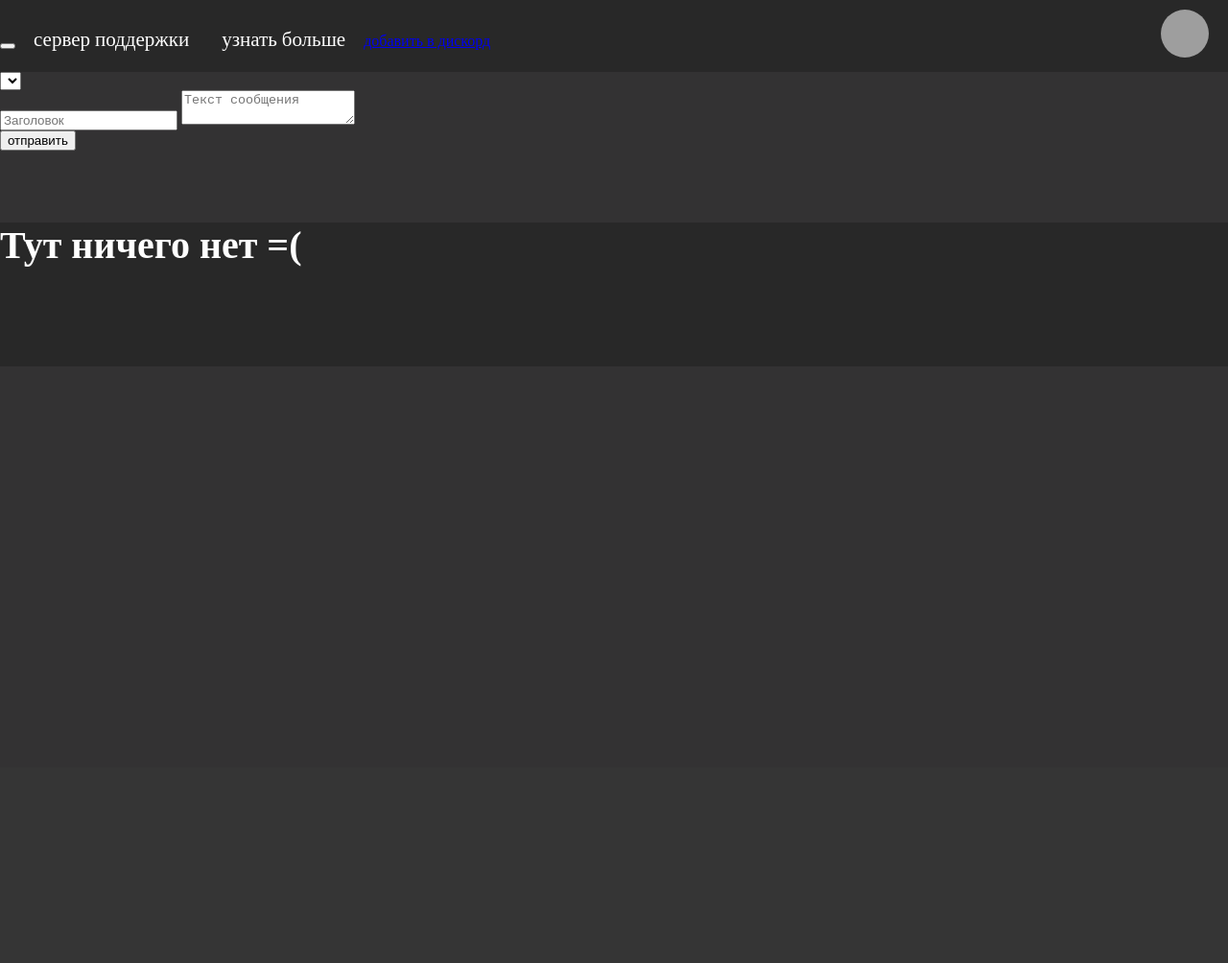
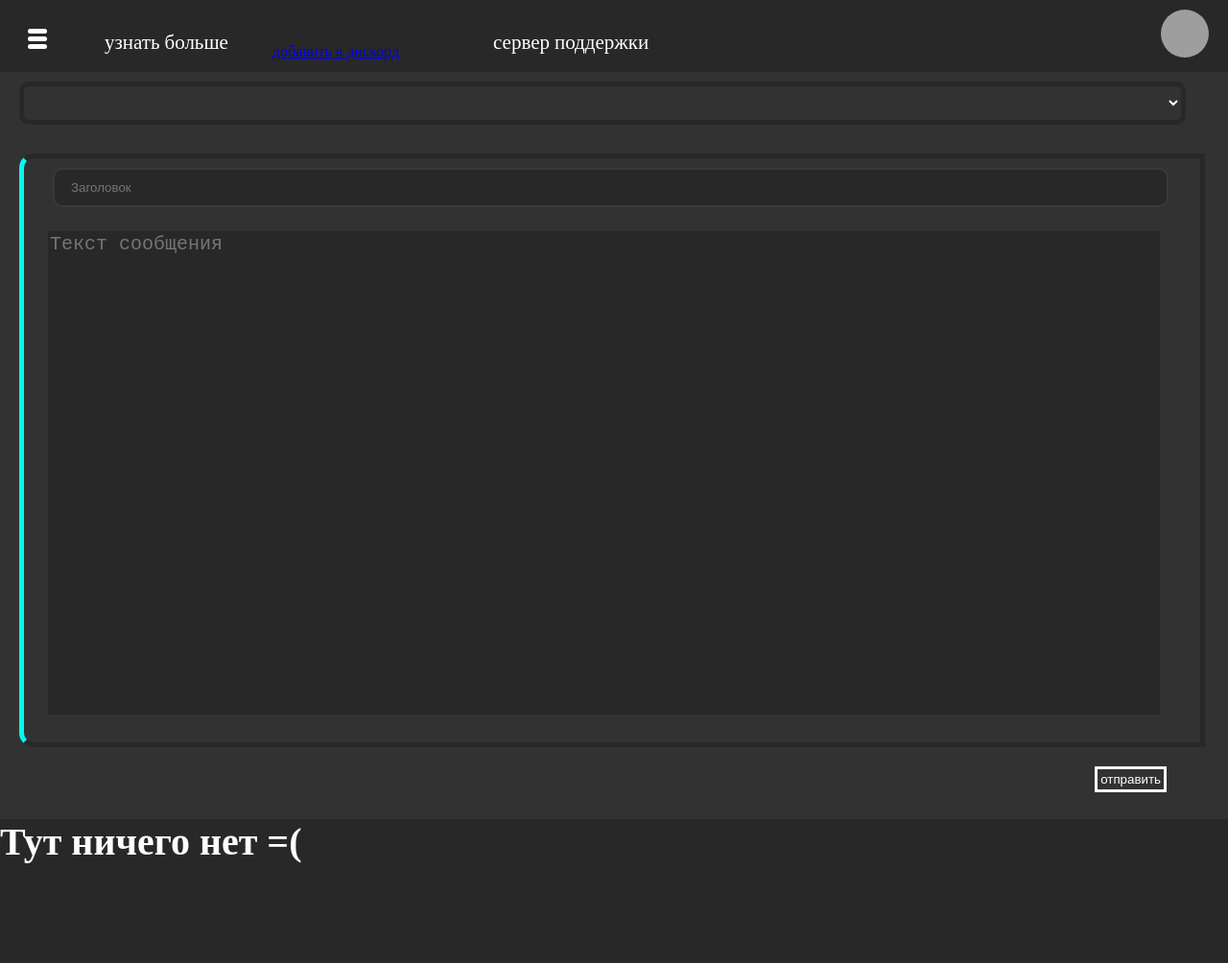
Before and after one commit to zeka2007/QwithuBotDashboard, a Flask app: template templates/embeds.html in a window 1280 px wide. Shown: the whole page at 96% size. Before the commit the page ends 800 px from the top, so only its background shows below. Run offline with Flask 2, Linux system fonts and the light colour scheme; the template is opened without the code that fills it, so the values that code supplies are empty; grey boxes are pictures that could not be loaded.

Commit message:
Add files via upload

```diff
--- a/static/css/stule.css
+++ b/static/css/stule.css
@@ -1,3 +1,234 @@
+.preloader{
+  position: fixed;
+  left: 0;
+  top: 0;
+  height: 100%;
+  width:  100%;
+  background: #282828;
+  z-index: 3;
+  transition: 1s all;
+  opacity: 1;
+  visibility: visible;
+}
+
+
+
+
+
+
+
+input[type="color"] {
+  -webkit-appearance: none;
+  border: none;
+  background: #fff;
+  width: 50px;
+  height: 50px;
+  border-radius: 5px;
+  overflow: hidden;
+  outline: none;
+  cursor: pointer;
+  margin: 5px 30px;
+}
+
+
+/* -webkit */
+input[type="color"]::-webkit-color-swatch-wrapper {
+  padding: 0;
+}
+
+input[type="color"]::-webkit-color-swatch {
+  border: none;
+  border-radius: 5px;
+}
+
+
+/* firefox */
+input[type=color]::-moz-focus-inner {
+  border: none;
+  padding: 0;
+  border-radius: 50%;
+}
+
+input[type=color]::-moz-color-swatch {
+  border: none;
+  border-radius: 50%;
+  height: 140px;
+}
+
+
+
+
+
+.loader{
+  width: 75px;
+  height: 75px;
+  border: 10px solid #ffffff;
+  border-radius: 50%;
+  border-top-color: #0098FF;
+  position: absolute;
+  left: 50%;
+  top: 50%;
+  transform: translate(-50%, -50%);
+  animation: 2s spin infinite linear;
+}
+
+div.done{
+  opacity: 0;
+  visibility: hidden;
+}
+
+.invite_link{
+  text-decoration: none;
+  color: #ffffff;
+  padding: 10px;
+  border: 3px solid #ffffff;
+  text-align: center;
+  position: absolute;
+  right: 0;
+  margin-right: 13%;
+  margin-top: 30px;
+  font-family: fantasy;
+}
+
+.div_menu{
+  opacity: 0;
+  visibility: hidden;
+  position: absolute;
+  height: 100%;
+  width: 400px;
+  background-color: #282828;
+  margin: 0;
+  margin-left: 0;
+}
+
+div.show_menu{
+  opacity: 1;
+  visibility: visible;
+  left: 0;
+  animation: 1s menu 1 alternate;
+}
+div.hide_menu{
+  opacity: 1;
+  visibility: visible;
+
+  animation: 1s hide 1 alternate;
+
+}
+
+div.hide_el{
+  opacity: 0;
+  visibility: hidden;
+}
+
+@keyframes menu {
+  from{
+    margin-left: -50%;
+  }
+  to{
+    left: calc(0% - 0px);
+  }
+}
+@keyframes hide {
+  from{
+    left: calc(0% - 0px);
+  }
+  to{
+    left: -50%;
+  }
+
+}
+@keyframes spin{
+  from{
+    transform: translate(-50%, -50%) rotate(0deg);
+
+  }
+  to{
+    transform: translate(-50%, -50%) rotate(360deg);
+
+  }
+}
+@keyframes rotate_first_el{
+  from{
+    margin-left: 10px;
+    margin-top: 20px;
+    transform: rotate(0deg);
+
+  }
+  to{
+    margin-top: 20px;
+    margin-left: 10px;
+    transform: rotate(45deg);
+
+  }
+}
+@keyframes rotate_second_el{
+  from{
+    margin-left: 10px;
+    margin-top: -20px;
+    transform:  rotate(0deg); /*translate(-50%, -50%)*/
+
+  }
+  to{
+    margin-left: 10px;
+    margin-top: -20px;
+    transform: rotate(135deg);
+  }
+}
+
+/* div.rotate_first_el_class{
+  margin-left: 10px;
+  margin-top: 20px;
+  animation: 1s rotate_first_el 1 linear;
+}
+div.rotate_second_el_class{
+  margin-left: 10px;
+  margin-top: -20px;
+  animation: 1s rotate_second_el 1 linear;
+}
+div.rote_first{
+  margin-top: 20px;
+  margin-left: 10px;
+  transform: rotate(45deg);
+}
+div.rote_second{
+  margin-left: 10px;
+  margin-top: -20px;
+  transform: rotate(135deg);
+} */
+.ul_element{
+  font-family: Poppins;
+  color: #ffffff;
+  padding: 5px;
+  border: 3px solid #ffffff;
+  border-radius: 5px;
+  text-align: center;
+  margin: 10px 10px;
+  cursor: pointer;
+}
+.ul_element:hover{
+  background-color: #ffffff;
+  color: #000000;
+}
+
+
+#menu_btn{
+  height: 40px;
+  width: 40px;
+  background-color: #282828;
+  border: none;
+  margin: 20px;
+  border-radius: 10px;
+  cursor: pointer;
+
+}
+.first_line, .second_line, .thre_line{
+  background-color: #ffffff;
+  height: 5px;
+  width: 20px;
+  margin: 3px;
+  border-radius: 20px;
+}
+
 .nav_img{
   border-radius: 200px;
   height: 50px;
@@ -8,13 +239,33 @@
   margin: 10px 20px;
 }
 .nav_links{
-  display: inline-block;
+  /* display: inline-block; */
+  position: absolute;
   text-decoration: none;
   font-size: 21px;
-  margin: 23px 15px;
   color: white;
   font-family: Impact;
 }
+#nav_links_1{
+  margin: 26px 430px;
+  width: 190px;
+}
+#nav_links_2{
+  margin: 26px 25px;
+}
+#nav_links_3{
+  margin: 26px 200px;
+}
+.nav_links_no{
+  text-decoration: none;
+  font-size: 21px;
+  color: white;
+  font-family: Impact;
+  margin: 26px 25px;
+  display: inline-block;
+}
+
+
 #nn{
   color: white;
   font-family: fantasy;
@@ -124,6 +375,7 @@
 nav{
   background-color: #282828;
   height: 75px;
+  position: relative;
 }
 
 body{
@@ -142,6 +394,54 @@ footer{
   font-size: 40px;
   color: #ffffff;
 }
+
+
+#message{
+  color: #ffffff;
+  font-size: 20px;
+  text-align: left;
+  height: 500px;
+  width: 95%;
+  margin: 20px;
+  border: none;
+  background-color: #282828;
+  overflow: hidden;
+  resize: none;
+}
+.embed{
+  padding: 5px;
+  border: 5px solid #282828;
+  border-left: 5px solid #02faee;
+  margin: 20px;
+  border-top-left-radius: 15px;
+  border-bottom-left-radius: 15px;
+  text-indent: 15px;
+  width: 95%;
+}
+
+
+
+
+#btn{
+  background-color: #333233;
+  border: 3px solid #ffffff;
+  color: #ffffff;
+  padding: 3px;
+  position: absolute;
+  right: 5%;
+  cursor: pointer;
+}
+.embed_title{
+  border: 2px solid #3a3939;
+  text-indent: 15px;
+  color: #ffffff;
+  width: 95%;
+  height: 35px;
+  margin: 5px 10px;
+  border-radius: 10px;
+  background-color: #282828;
+}
+
 
 ul {
     list-style: none;
@@ -164,8 +464,8 @@ ul.mmenuu > li {
 ul.mmenuu > li > h3 {
     display: block;
     color: #fff;
-    padding: 10px;
     text-decoration: none;
+    margin-top: 22px;
     background-color: #282828;
 }
 
@@ -199,6 +499,57 @@ ul.ssubmenuu > li > a:hover {
 ul.mmenuu > li:hover > ul.ssubmenuu {
     display: block;
 }
+.server{
+  margin-top: 30px;
+  margin-left: auto;
+  margin-right: auto;
+  border: 5px solid #ffffff;
+  width: 80%;
+  height: 100px
+}
+.server_icon{
+  height: 70px;
+  border-radius: 10px;
+  margin: 15px;
+}
+
+.none_server_icon{
+  display: inline-block;
+  border: 3px solid #ffffff;
+  border-radius: 50%;
+  color: #ffffff;
+  text-align: center;
+  font-size: 50px;
+  font-family: fantasy;
+  height: 70px;
+  width: 70px;
+  margin: 12px;
+  line-height:60px;
+
+}
+
+.server_name{
+  display: inline-block;
+  position: absolute;
+  margin-left: 10px;
+  margin-top: 35px;
+  color: #ffffff;
+  font-family: sans-serif;
+  font-size: 20px;
+
+}
 #exit_link{
   color: #ff0000;
 }
+.select_channel{
+  background-color: #333233;
+  padding: 5px;
+  border: 5px solid #282828;
+  color: #ffffff;
+  font-size: 20px;
+  width: 95%;
+  height: 45px;
+  margin: 10px 20px;
+  border-radius: 10px;
+  text-indent: 10px;
+}
```
Also changed, not shown: other parts of static/css/stule.css (+1 -1 lines).
